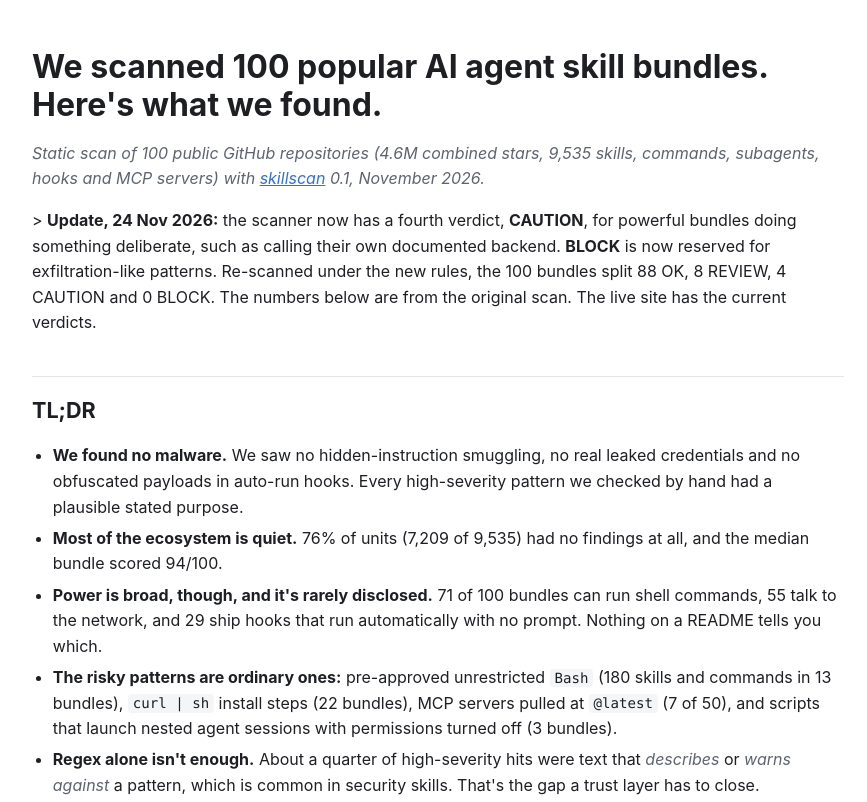
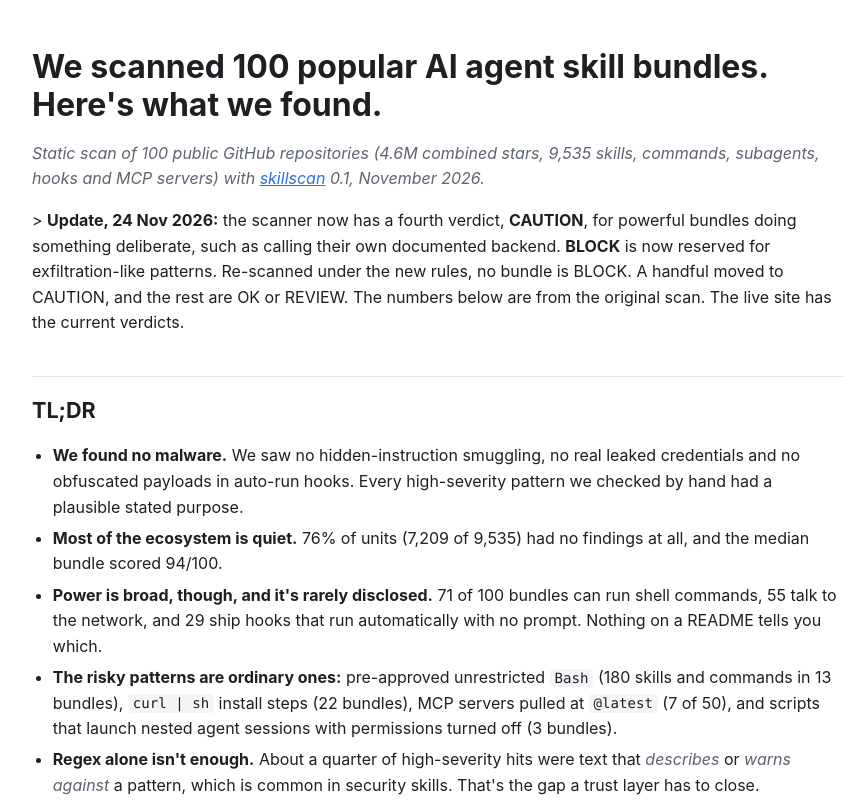
Before and after one commit to kkrumlian/skillscan, a plain HTML site: page report/REPORT.html in a window 1280 px wide. Shown: the top 802 px of the page, without its empty margins (202-1069 px from the left). Drawn offline with Linux system fonts and the light colour scheme.

Commit message:
Report: keep update note independent of daily numbers
Co-Authored-By: Claude Opus 5.5 <noreply@anthropic.com>

```diff
--- a/report/REPORT.html
+++ b/report/REPORT.html
@@ -26,7 +26,7 @@ ul,ol{padding-left:1.3rem} li{margin:.35rem 0}
 <body><main>
 <h1 id="we-scanned-100-popular-ai-agent-skill-bundles-heres-what-we-found">We scanned 100 popular AI agent skill bundles. Here's what we found.</h1>
 <p><em>Static scan of 100 public GitHub repositories (4.6M combined stars, 9,535 skills, commands, subagents, hooks and MCP servers) with <a href="../README.md">skillscan</a> 0.1, November 2026.</em></p>
-<p>&gt; <strong>Update, 24 Nov 2026:</strong> the scanner now has a fourth verdict, <strong>CAUTION</strong>, for powerful bundles doing something deliberate, such as calling their own documented backend. <strong>BLOCK</strong> is now reserved for exfiltration-like patterns. Re-scanned under the new rules, the 100 bundles split 88 OK, 8 REVIEW, 4 CAUTION and 0 BLOCK. The numbers below are from the original scan. The live site has the current verdicts.</p>
+<p>&gt; <strong>Update, 24 Nov 2026:</strong> the scanner now has a fourth verdict, <strong>CAUTION</strong>, for powerful bundles doing something deliberate, such as calling their own documented backend. <strong>BLOCK</strong> is now reserved for exfiltration-like patterns. Re-scanned under the new rules, no bundle is BLOCK. A handful moved to CAUTION, and the rest are OK or REVIEW. The numbers below are from the original scan. The live site has the current verdicts.</p>
 <h2 id="tldr">TL;DR</h2>
 <ul><li><strong>We found no malware.</strong> We saw no hidden-instruction smuggling, no real leaked credentials and no obfuscated payloads in auto-run hooks. Every high-severity pattern we checked by hand had a plausible stated purpose.</li><li><strong>Most of the ecosystem is quiet.</strong> 76% of units (7,209 of 9,535) had no findings at all, and the median bundle scored 94/100.</li><li><strong>Power is broad, though, and it's rarely disclosed.</strong> 71 of 100 bundles can run shell commands, 55 talk to the network, and 29 ship hooks that run automatically with no prompt. Nothing on a README tells you which.</li><li><strong>The risky patterns are ordinary ones:</strong> pre-approved unrestricted <code>Bash</code> (180 skills and commands in 13 bundles), <code>curl | sh</code> install steps (22 bundles), MCP servers pulled at <code>@latest</code> (7 of 50), and scripts that launch nested agent sessions with permissions turned off (3 bundles).</li><li><strong>Regex alone isn't enough.</strong> About a quarter of high-severity hits were text that <em>describes</em> or <em>warns against</em> a pattern, which is common in security skills. That's the gap a trust layer has to close.</li></ul>
 <h2 id="why-we-did-this">Why we did this</h2>
```
Also changed, not shown: site/report.html (+1 -1 lines), 1 other file.
